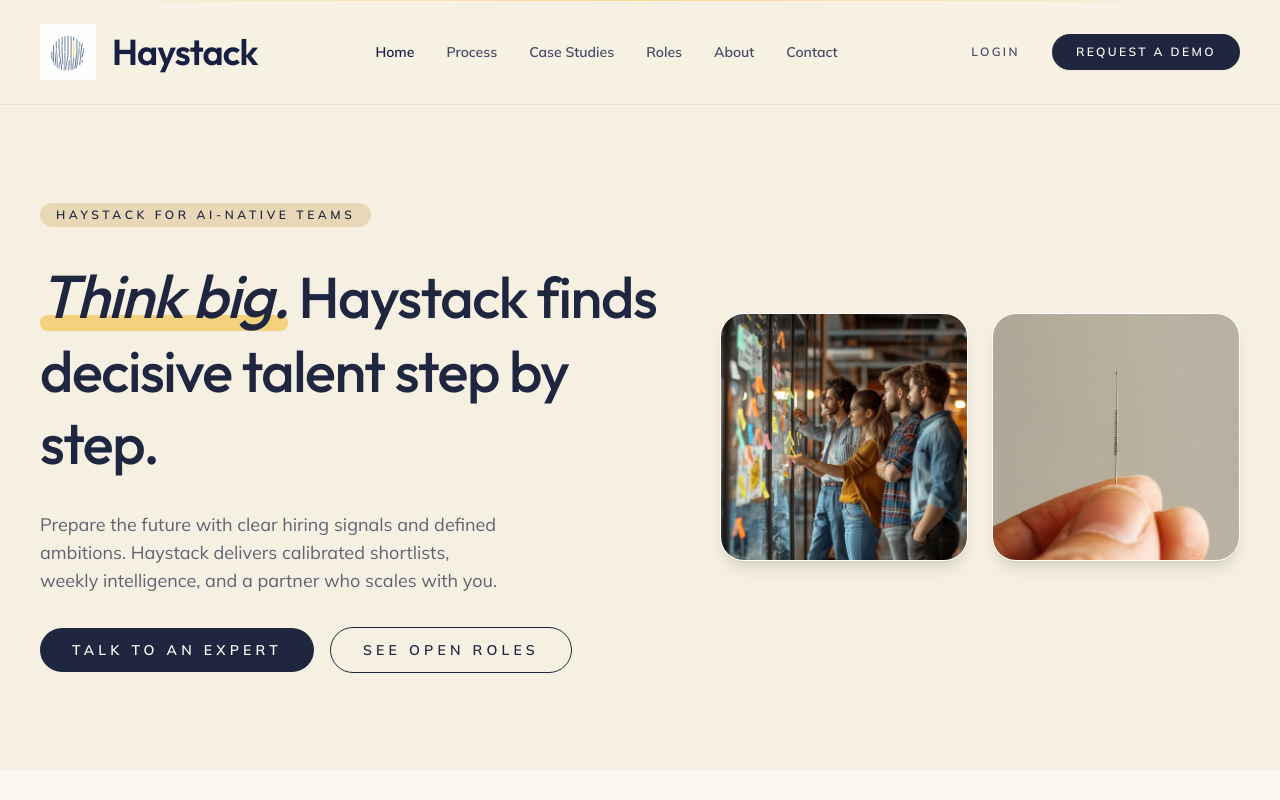
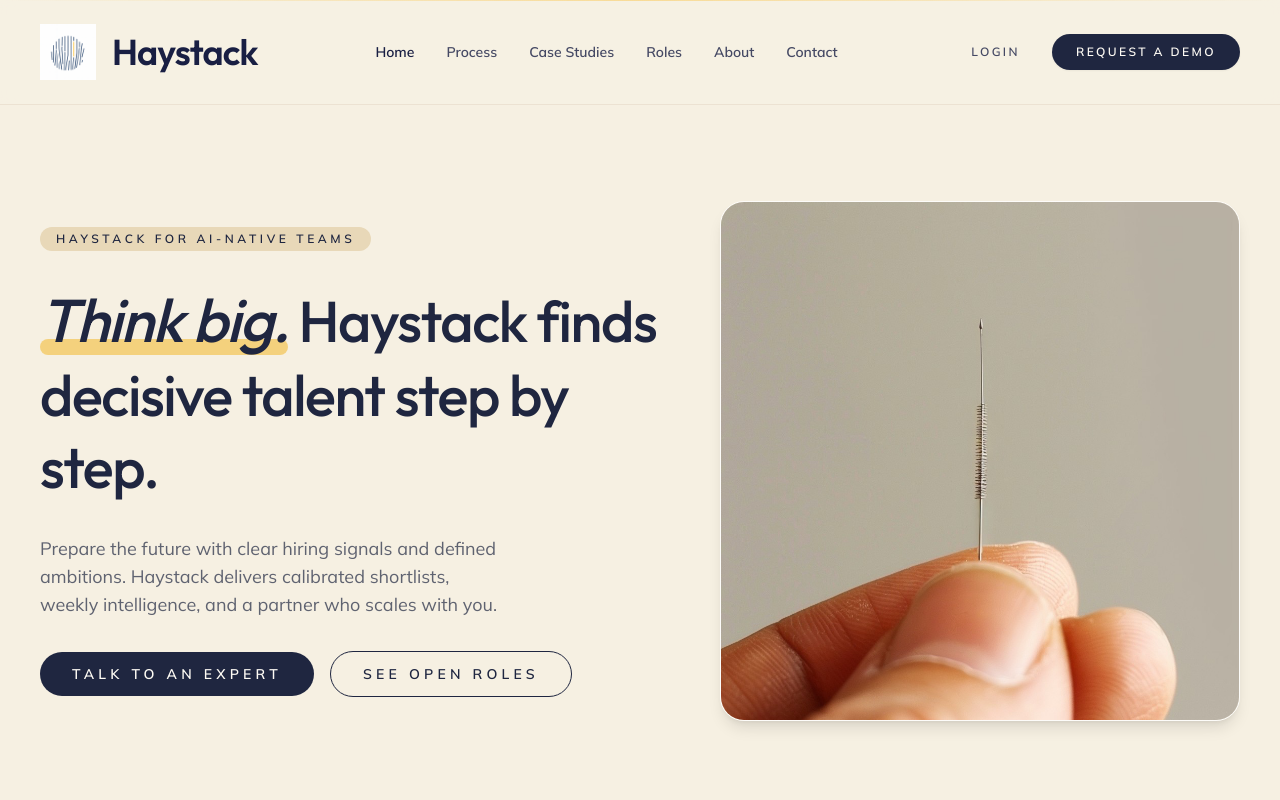
Before and after one commit to David-tech-creator/haystack, a Next.js app: page / in a window 1280 px wide. Shown: the top 800 px of the page. Built offline with nearby package versions, Linux system fonts and the light colour scheme.

Commit message:
feat: update hero with needle illustration

```diff
--- a/src/components/hero.tsx
+++ b/src/components/hero.tsx
@@ -4,21 +4,6 @@ import Image from "next/image"
 import Link from "next/link"
 import { motion } from "framer-motion"
 import Balancer from "react-wrap-balancer"
-
-const heroImages = [
-  {
-    src: "/Team Brainstorming Session.jpg",
-    alt: "Team collaborating at whiteboard",
-    width: 420,
-    height: 320,
-  },
-  {
-    src: "/Needle.jpg",
-    alt: "Needle in haystack",
-    width: 320,
-    height: 380,
-  },
-]
 
 export function Hero() {
   return (
@@ -75,26 +60,22 @@ export function Hero() {
             </Link>
           </motion.div>
         </div>
-        <div className="flex flex-col gap-6 lg:flex-row">
-          {heroImages.map((image, index) => (
         <motion.div
-              key={image.src}
           initial={{ opacity: 0, y: 24 }}
           whileInView={{ opacity: 1, y: 0 }}
           viewport={{ once: true, amount: 0.4 }}
-              transition={{ duration: 0.6, ease: "easeOut", delay: index * 0.1 }}
+          transition={{ duration: 0.6, ease: "easeOut" }}
           className="overflow-hidden rounded-3xl border border-white/80 shadow-lg"
         >
           <Image
-                src={image.src}
-                alt={image.alt}
-                width={image.width}
-                height={image.height}
+            src="/images/Needle.png"
+            alt="Needle in haystack illustration"
+            width={880}
+            height={660}
+            priority
             className="h-full w-full object-cover"
           />
         </motion.div>
-          ))}
-        </div>
       </div>
     </section>
   )
```
Also changed, not shown: public/images/Needle.png (added). Lines whose indentation alone changed are shown as unchanged.
